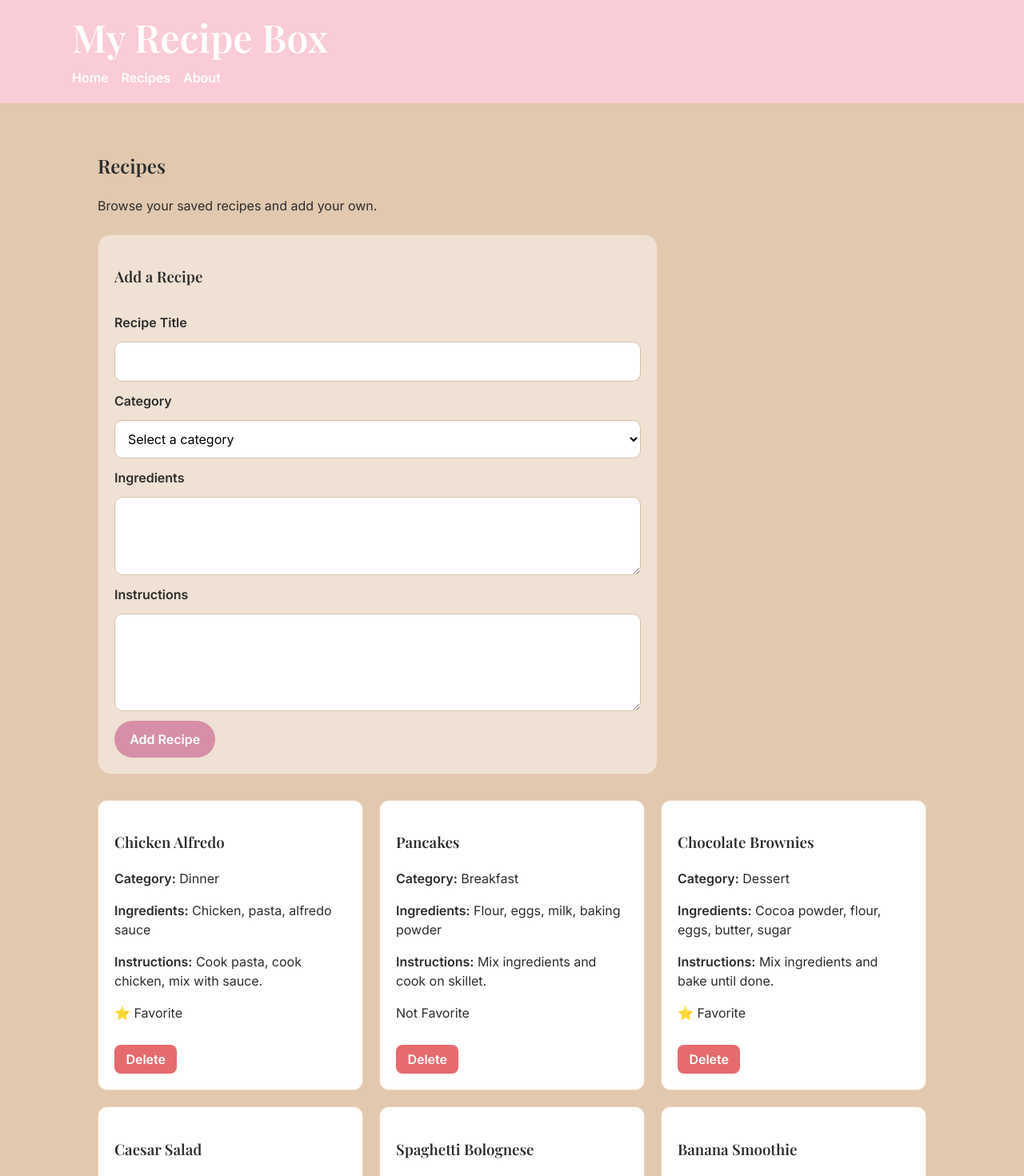
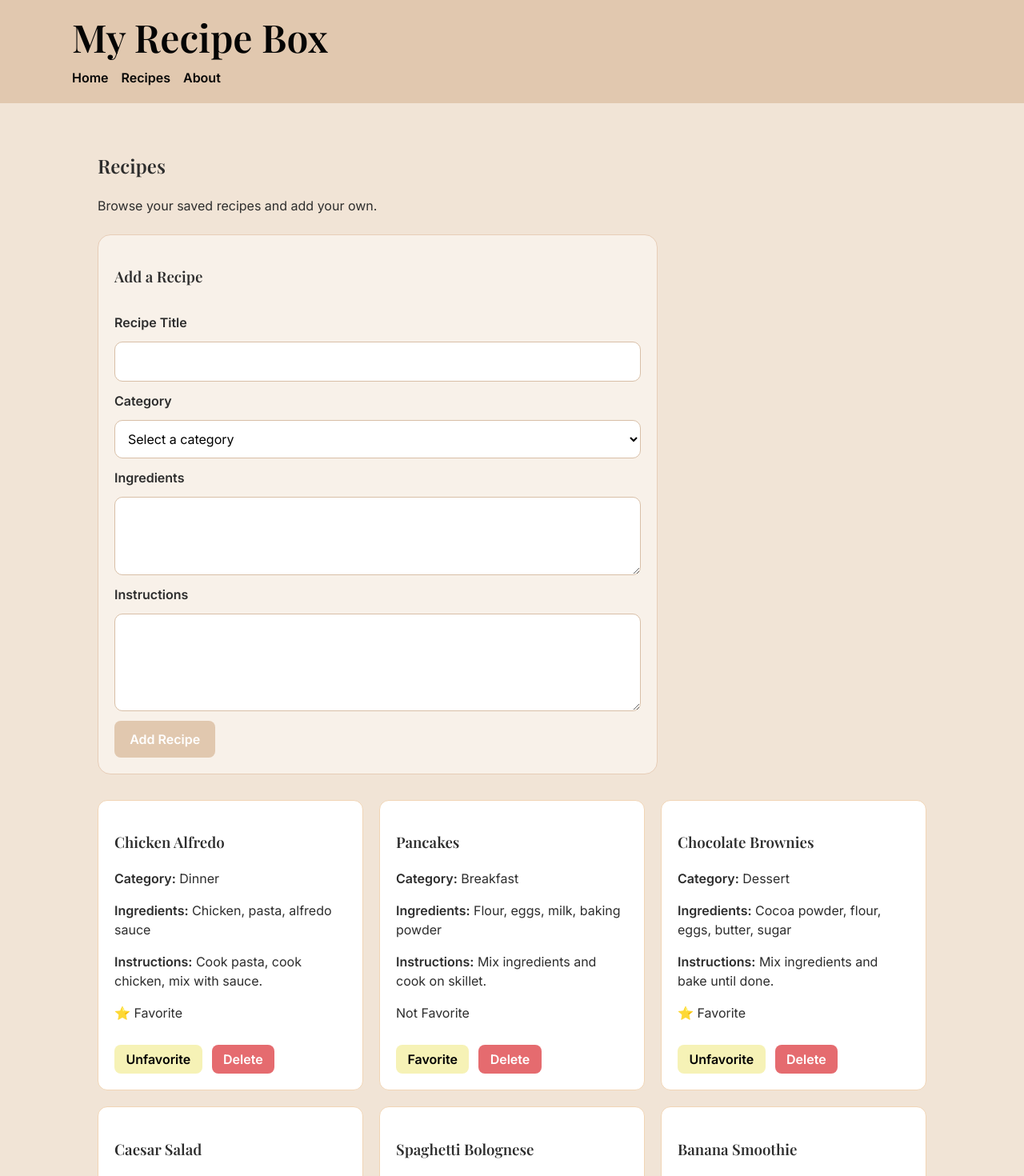
Before and after one commit to cvjohnsen/recipe-box, a React (Vite) app: page /recipes in a window 1280 px wide. Shown: the top 1470 px of the page at 80% size. Built offline with nearby package versions, Linux system fonts and the light colour scheme.

Commit message:
Add Favorites Handle and CSS - Commit 7

```diff
--- a/src/App.css
+++ b/src/App.css
@@ -15,7 +15,7 @@ body,
 
 body {
   font-family: "Inter", sans-serif;
-  background-color: #e1c8af;
+  background-color: #f1e4d6;
   color: #2d2d2d;
 }
 
@@ -32,8 +32,8 @@ h3 {
 
 .navbar {
   width: 100%;
-  background-color: #f9ccd6;
-  color: white;
+  background-color: #e1c8af;
+  color: rgb(4, 4, 4);
   padding: 1.25rem 2rem;
 }
 
@@ -49,7 +49,7 @@ h3 {
 }
 
 .nav-links a {
-  color: white;
+  color: rgb(5, 5, 5);
   text-decoration: none;
   font-weight: 600;
 }
@@ -135,8 +135,8 @@ h3 {
   width: fit-content;
   padding: 0.8rem 1.2rem;
   border: none;
-  border-radius: 999px;
-  background-color: #d78fa7;
+  border-radius: 8px;
+  background-color: #e1c8af;
   color: white;
   font-weight: 600;
   cursor: pointer;
@@ -162,3 +162,25 @@ h3 {
 .delete-button:hover {
   opacity: 0.9;
 }
+
+.card-actions {
+  display: flex;
+  gap: 0.75rem;
+  margin-top: 1rem;
+  flex-wrap: wrap;
+}
+
+.favorite-button {
+  margin-top: 0.75rem;
+  padding: 0.5rem 0.9rem;
+  border: none;
+  border-radius: 8px;
+  background-color: #f6f2b6;
+  color: rgb(2, 2, 2);
+  font-weight: 600;
+  cursor: pointer;
+}
+
+.favorite-button:hover {
+  opacity: 0.9;
+}
--- a/src/features/recipes/RecipeCard.jsx
+++ b/src/features/recipes/RecipeCard.jsx
@@ -1,4 +1,4 @@
-function RecipeCard({ recipe, onDelete }) {
+function RecipeCard({ recipe, onDelete, onToggleFavorite }) {
   return (
     <article className="card">
       <h3>{recipe.title}</h3>
@@ -17,12 +17,21 @@ function RecipeCard({ recipe, onDelete }) {
 
       <p>{recipe.favorite ? "⭐ Favorite" : "Not Favorite"}</p>
 
+      <div className="card-actions">
+        <button
+          className="favorite-button"
+          onClick={() => onToggleFavorite(recipe.id)}
+        >
+          {recipe.favorite ? "Unfavorite" : "Favorite"}
+        </button>
+
         <button
           className="delete-button"
           onClick={() => onDelete(recipe.id)}
         >
           Delete
         </button>
+      </div>
     </article>
   );
 }
--- a/src/features/recipes/RecipeList.jsx
+++ b/src/features/recipes/RecipeList.jsx
@@ -1,6 +1,6 @@
 import RecipeCard from "./RecipeCard";
 
-function RecipeList({ recipes, onDelete }) {
+function RecipeList({ recipes, onDelete, onToggleFavorite }) {
   if (recipes.length === 0) {
     return <p>No recipes yet.</p>;
   }
@@ -12,6 +12,7 @@ function RecipeList({ recipes, onDelete }) {
           key={recipe.id}
           recipe={recipe}
           onDelete={onDelete}
+          onToggleFavorite={onToggleFavorite}
         />
       ))}
     </div>
--- a/src/pages/RecipesPage.jsx
+++ b/src/pages/RecipesPage.jsx
@@ -15,6 +15,16 @@ function RecipesPage() {
   const [loading, setLoading] = useState(true);
   const [formData, setFormData] = useState(initialFormData);
   const [error, setError] = useState("");
+
+  function handleToggleFavorite(id) {
+  setRecipes((currentRecipes) =>
+    currentRecipes.map((recipe) =>
+      recipe.id === id
+        ? { ...recipe, favorite: !recipe.favorite }
+        : recipe
+    )
+  );
+}
 
   function handleDelete(id) {
     setRecipes((currentRecipes) =>
```
Lines whose indentation alone changed are shown as unchanged.
